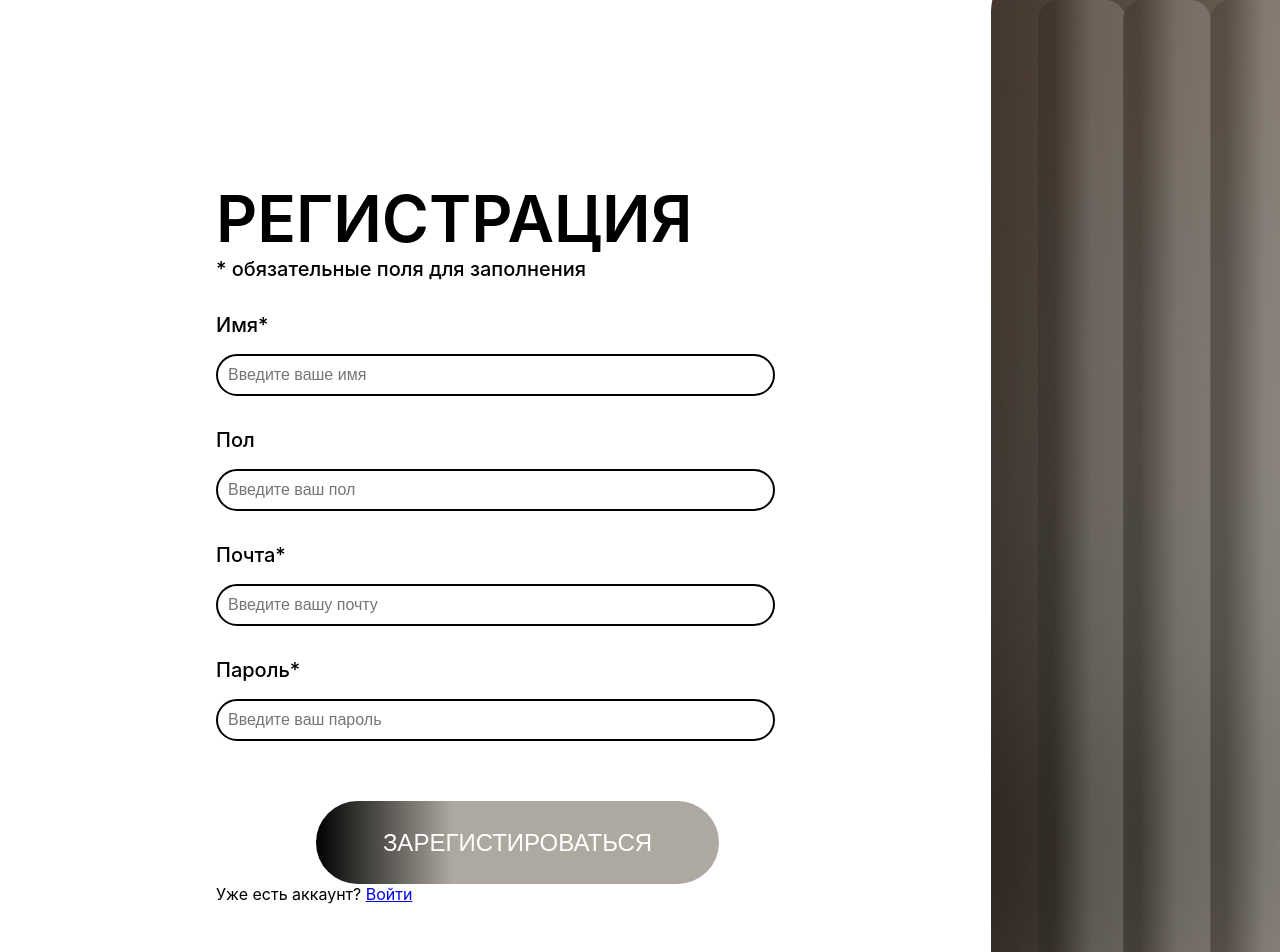
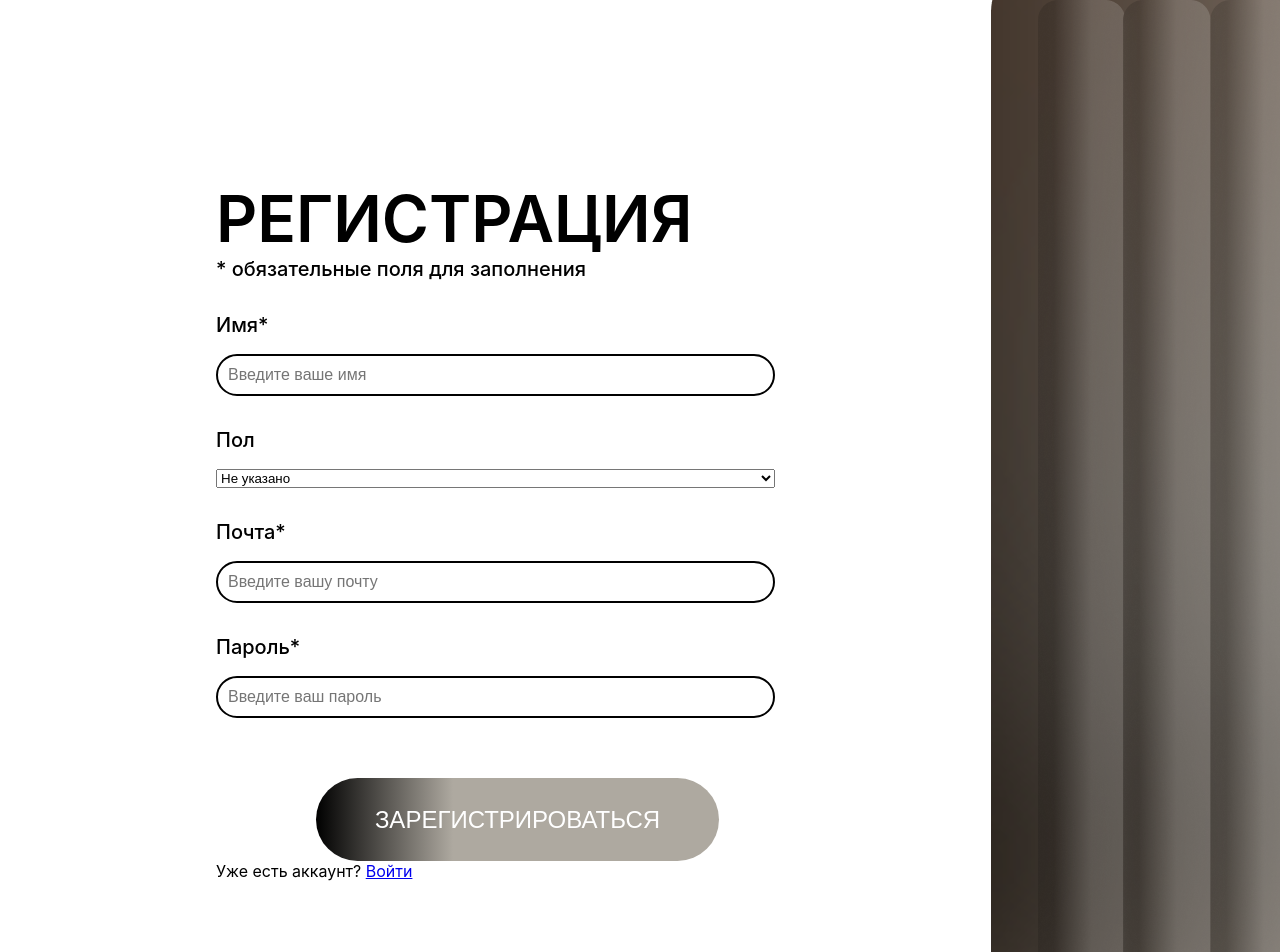
Before and after one commit to rikardo4ka/po-pogode, a React (Create React App) app: page /register in a window 1280 px wide. Shown: the top 952 px of the page. Built offline with nearby package versions, Linux system fonts and the light colour scheme.

Commit message:
поменяла пол

```diff
--- a/src/components/RegisterPage/RegisterPage.jsx
+++ b/src/components/RegisterPage/RegisterPage.jsx
@@ -1,47 +1,146 @@
+import { useState } from 'react';
 import { Link } from 'react-router-dom';
 import './RegisterPage.css';
-import LoginPage from '../LoginPage/LoginPage';
 
 function RegisterPage() {
+  const [formData, setFormData] = useState({
+    name: '',
+    sex: '',
+    email: '',
+    password: ''
+  });
+
+  const handleInputChange = (e) => {
+    setFormData({
+      ...formData,
+      [e.target.name]: e.target.value
+    });
+  };
+
+  const handleRegister = async (e) => {
+    e.preventDefault();
+    console.log('Отправка данных:', formData);
+
+    try {
+      // Явно указываем метод POST
+      const response = await fetch('http://localhost:8080/api/register', {
+        method: 'POST',
+        headers: {
+          'Content-Type': 'application/json',
+        },
+        body: JSON.stringify({
+          name: formData.name,
+          email: formData.email,
+          password: formData.password,
+          sex: formData.sex // необязательное поле
+        }),
+      });
+
+      console.log('Статус ответа:', response.status);
+
+      // Обрабатываем случай когда сервер возвращает 200 OK
+      if (response.ok) {
+        const data = await response.text();
+        alert(data);
+        window.location.href = "/login";
+        return;
+      }
+
+      // Обрабатываем ошибки валидации (400 Bad Request)
+      if (response.status === 400) {
+        const errorText = await response.text();
+        throw new Error(errorText);
+      }
+
+      // Обрабатываем другие ошибки
+      throw new Error(`HTTP error! status: ${response.status}`);
+
+    } catch (error) {
+      console.error('Ошибка регистрации:', error);
+      alert(error.message);
+    }
+  };
+
   return (
     <div className="reg-page">
       <div className="reg-containter">
-        <div className="reg-content">
+        {/* Добавляем novalidate для отключения браузерной валидации */}
+        <form
+          onSubmit={handleRegister}
+          className="reg-content"
+          noValidate
+        >
           <span className="reg-title">РЕГИСТРАЦИЯ <br /></span>
           <span className="reg-welcome">* обязательные поля для заполнения</span>
 
           <div className="reg-input">
             <span className="reg-text">Имя*</span>
-            <input type="text" id="name" placeholder="Введите ваше имя" />
+            <input
+              type="text"
+              name="name"
+              value={formData.name}
+              onChange={handleInputChange}
+              placeholder="Введите ваше имя"
+              required
+              minLength={2}
+            />
           </div>
 
           <div className="reg-input">
             <span className="reg-text">Пол</span>
-            <input type="text" id="sex" placeholder="Введите ваш пол" />
+            <select
+              name="sex"
+              value={formData.sex}
+              onChange={handleInputChange}
+            >
+              <option value="">Не указано</option>
+              <option value="male">Мужской</option>
+              <option value="female">Женский</option>
+            </select>
           </div>
 
           <div className="reg-input">
             <span className="reg-text">Почта*</span>
-            <input type="email" id="email" placeholder="Введите вашу почту" />
+            <input
+              type="email"
+              name="email"
+              value={formData.email}
+              onChange={handleInputChange}
+              placeholder="Введите вашу почту"
+              required
+              pattern="[a-z0-9._%+-]+@[a-z0-9.-]+\.[a-z]{2,4}$"
+            />
           </div>
 
           <div className="reg-input">
             <span className="reg-text">Пароль*</span>
-            <input type="password" id="password" placeholder="Введите ваш пароль" />
+            <input
+              type="password"
+              name="password"
+              value={formData.password}
+              onChange={handleInputChange}
+              placeholder="Введите ваш пароль"
+              required
+              minLength={6}
+            />
           </div>
 
-          <button className="reg-button" id="flipButton3">
-            ЗАРЕГИСТИРОВАТЬСЯ
+          <button
+            className="reg-button"
+            type="submit"
+            // Добавляем индикатор загрузки
+            disabled={!formData.name || !formData.email || !formData.password}
+          >
+            ЗАРЕГИСТРИРОВАТЬСЯ
           </button>
 
-          {/* Ссылка для возврата на страницу входа */}
           <div className="reg-login-link">
             Уже есть аккаунт? <Link to="/login">Войти</Link>
           </div>
-        </div>
+        </form>
 
         <div className="reg-bg">
-          <img src="/pic/Фон (2).png" alt="" />
+          <img src="/pic/Фон (2).png" alt="Фон регистрации" />
         </div>
       </div>
     </div>
```
Also changed, not shown: src/components/RegisterPage/RegisterPage.css (line endings or trailing spaces).
